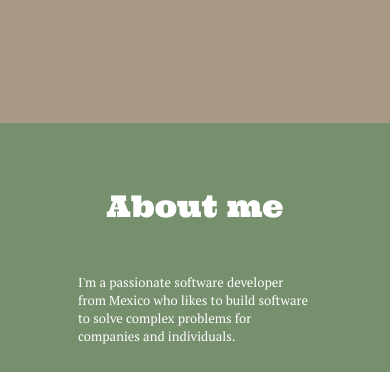
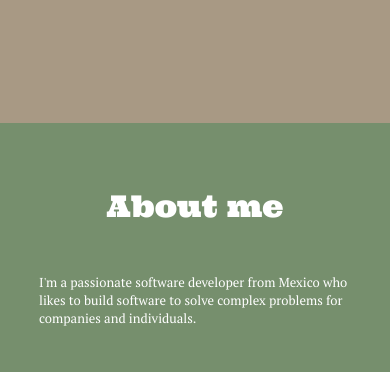
Before and after one commit to francisco-magana/personal-website, a plain HTML site: page index.html in a window 390 px wide. Shown: the part 721-1093 px from the top of the page. Drawn offline with nearby package versions, Linux system fonts and the light colour scheme.

Commit message:
add description metatag and solve width issues

```diff
--- a/index.html
+++ b/index.html
@@ -4,6 +4,7 @@
 <head>
     <meta charset="UTF-8">
     <meta name="viewport" content="width=device-width, initial-scale=1.0">
+    <meta name="description" content="Francisco Magana personal website to share information about him and his projects.">
     <link rel="preconnect" href="https://fonts.googleapis.com">
     <link rel="preconnect" href="https://fonts.gstatic.com" crossorigin>
     <script src="https://unpkg.com/feather-icons"></script>
--- a/styles/scss/styles.scss
+++ b/styles/scss/styles.scss
@@ -446,4 +446,8 @@ footer {
         margin: 10vh 0;
     }
 
+    .description {
+        width: 80%;
+    }
+
 }
```
Also changed, not shown: styles/styles.css, 1 other file.
